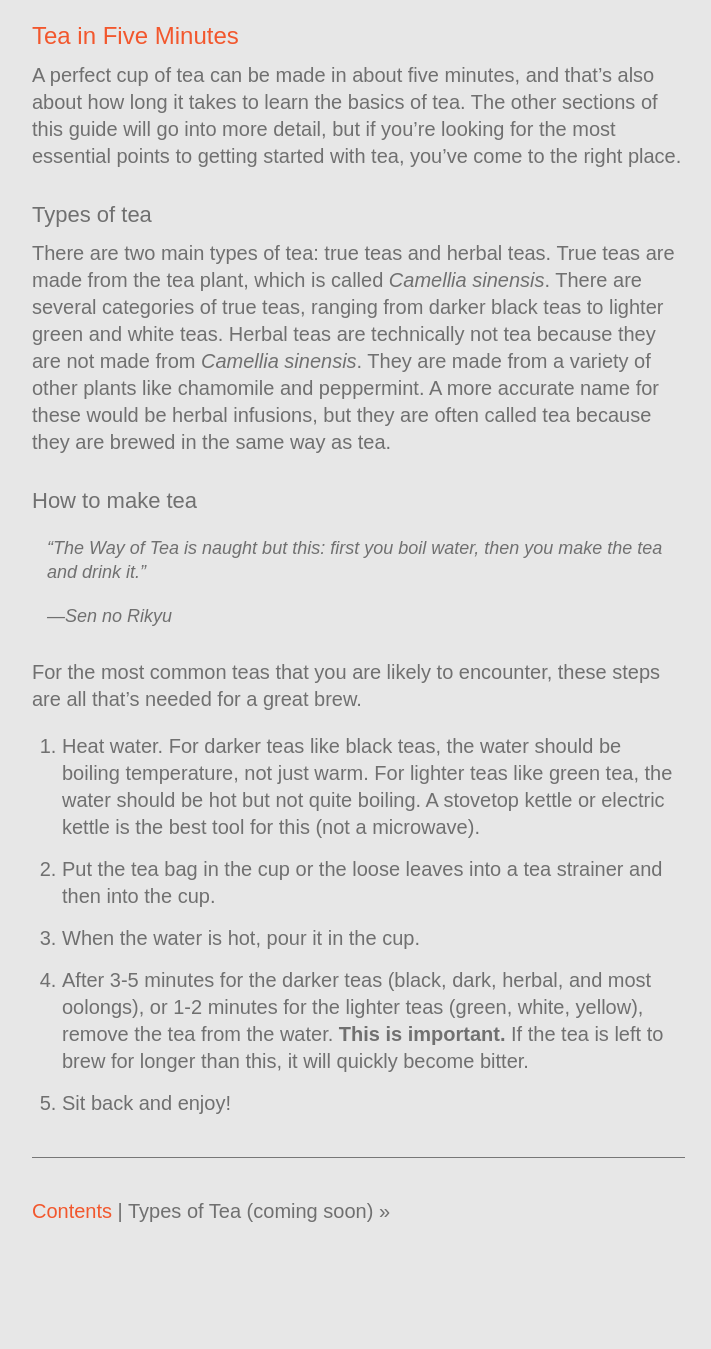
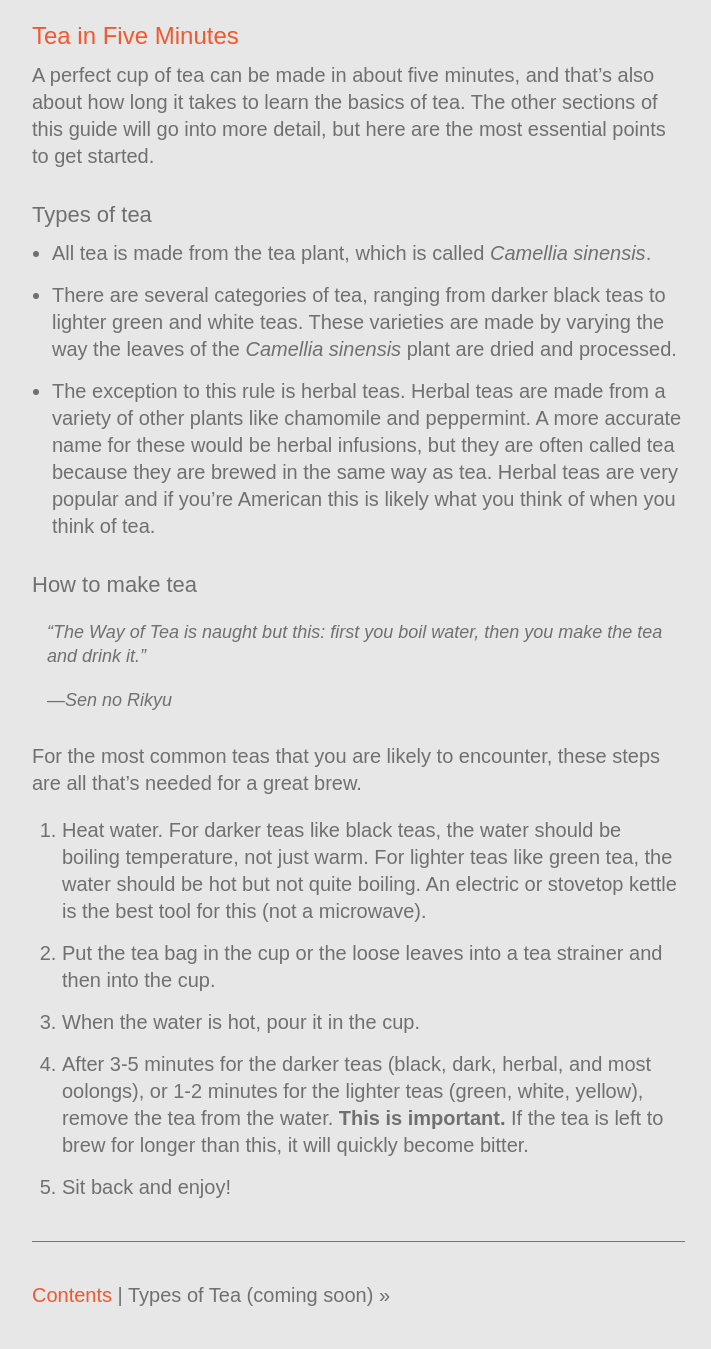
Before and after one commit to kmcgillivray/tea, a Jekyll site: the page built from tea-in-five-minutes.md, in a window 1280 px wide. Shown: the whole page, without its empty margins (428-1139 px from the left). Built offline with Jekyll 4.4.1, drawn with Linux system fonts in a browser that asks for light colours; nearby versions of some CDN libraries; before the commit the page ends 1265 px from its top, so only the background shows below that.

Commit message:
Update tea-in-five-minutes.md

```diff
--- a/tea-in-five-minutes.md
+++ b/tea-in-five-minutes.md
@@ -4,11 +4,13 @@ layout: page
 
 # Tea in Five Minutes
 
-A perfect cup of tea can be made in about five minutes, and that's also about how long it takes to learn the basics of tea. The other sections of this guide will go into more detail, but if you're looking for the most essential points to getting started with tea, you've come to the right place.
+A perfect cup of tea can be made in about five minutes, and that's also about how long it takes to learn the basics of tea. The other sections of this guide will go into more detail, but here are the most essential points to get started.
 
 ## Types of tea
 
-There are two main types of tea: true teas and herbal teas. True teas are made from the tea plant, which is called *Camellia sinensis*. There are several categories of true teas, ranging from darker black teas to lighter green and white teas. Herbal teas are technically not tea because they are not made from *Camellia sinensis*. They are made from a variety of other plants like chamomile and peppermint. A more accurate name for these would be herbal infusions, but they are often called tea because they are brewed in the same way as tea.
+* All tea is made from the tea plant, which is called *Camellia sinensis*.
+* There are several categories of tea, ranging from darker black teas to lighter green and white teas. These varieties are made by varying the way the leaves of the *Camellia sinensis* plant are dried and processed.
+* The exception to this rule is herbal teas. Herbal teas are made from a variety of other plants like chamomile and peppermint. A more accurate name for these would be herbal infusions, but they are often called tea because they are brewed in the same way as tea. Herbal teas are very popular and if you're American this is likely what you think of when you think of tea.
 
 ## How to make tea
 
@@ -18,7 +20,7 @@ There are two main types of tea: true teas and herbal teas. True teas are made f
 
 For the most common teas that you are likely to encounter, these steps are all that's needed for a great brew.
 
-1. Heat water. For darker teas like black teas, the water should be boiling temperature, not just warm. For lighter teas like green tea, the water should be hot but not quite boiling. A stovetop kettle or electric kettle is the best tool for this (not a microwave).
+1. Heat water. For darker teas like black teas, the water should be boiling temperature, not just warm. For lighter teas like green tea, the water should be hot but not quite boiling. An electric or stovetop kettle is the best tool for this (not a microwave).
 2. Put the tea bag in the cup or the loose leaves into a tea strainer and then into the cup.
 3. When the water is hot, pour it in the cup.
 4. After 3-5 minutes for the darker teas (black, dark, herbal, and most oolongs), or 1-2 minutes for the lighter teas (green, white, yellow), remove the tea from the water. **This is important.** If the tea is left to brew for longer than this, it will quickly become bitter.
```
